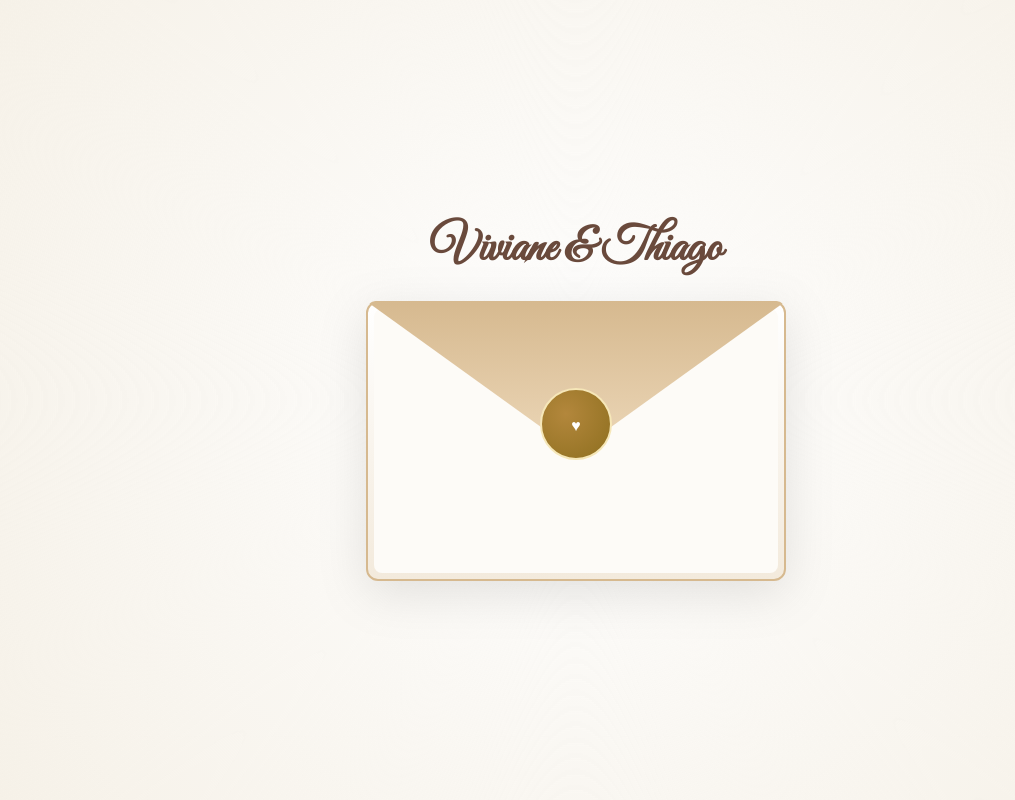
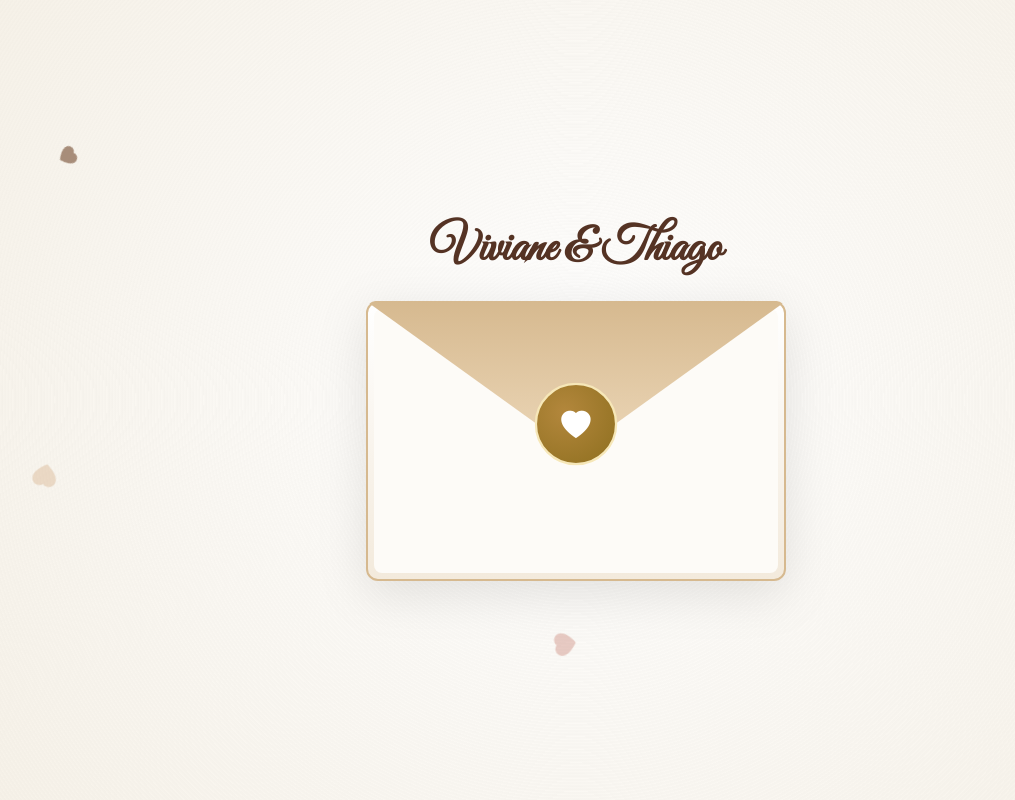
Before and after one commit to tsilvadev89/convite, a plain HTML site: page index.html in a window 1280 px wide. Shown: the whole page, without its empty margins (64-1079 px from the left). Drawn offline with nearby package versions, Linux system fonts and the light colour scheme.

Commit message:
comit js animation

```diff
--- a/index.html
+++ b/index.html
@@ -20,7 +20,8 @@
       <div class="envelope3d" id="envelope" role="button" aria-label="Abrir convite">
         <div class="pocket"></div>
         <div class="flap"></div>
-        <div class="seal">♥</div>
+        <!-- selo com coração (Bootstrap Icon) -->
+        <div class="seal"><i class="bi bi-heart-fill" aria-hidden="true"></i></div>
         <div class="letter"></div>
       </div>
     </div>
@@ -72,7 +73,7 @@
               <span>Fale com o Noivo</span>
             </a>
           </div>
-          <button class="btn btn-outline" id="back-details" type="button" aria-label="Voltar à frente">Voltar</button>
+          <button class="btn" id="back-details" type="button" aria-label="Voltar à frente">Voltar</button>
         </div>
       </div>
     </div>
--- a/script.js
+++ b/script.js
@@ -58,5 +58,58 @@ if(btnBack && flipInner){
   btnBack.addEventListener('click', ()=> flipInner.classList.remove('flipped'));
 }
 
+// Pulso dourado automático a cada 3s na página 1
+let pulseTimer = setInterval(()=>{
+  const page1 = document.querySelector('#page1');
+  const env = document.querySelector('#envelope');
+  if(page1?.classList.contains('active') && !env.classList.contains('open')){
+    const rect = page1.getBoundingClientRect();
+    createPulse(rect.width/2, rect.height/2);
+  }
+},3000);
+
+// Pulso no clique
+document.querySelector('#page1').addEventListener('click',(e)=>{
+  createPulse(e.clientX, e.clientY);
+});
+
+// Função que cria pulso
+function createPulse(x,y){
+  const pulse=document.createElement('div');
+  pulse.className='pulse-circle';
+  pulse.style.left=x+'px';
+  pulse.style.top=y+'px';
+  document.querySelector('#page1').appendChild(pulse);
+  setTimeout(()=>pulse.remove(),1200);
+}
+
+// ===== Chuva de corações (Bootstrap Icons + paleta terracota) =====
+const terracotaPalette = [
+
+  "#f2f2f2", // dourado queimado
+  "#d9b794", // dourado queimado
+  "#ea6445", // terracota claro
+  "#a3a89a", // marrom clássico
+  "#967761", // sienna
+  "#b24a35"  // vinho terroso
+];
+
+function createHeart() {
+  const heart = document.createElement('i');
+  heart.className = 'bi bi-heart-fill heart';
+  heart.style.left = Math.random() * window.innerWidth + 'px';
+  heart.style.fontSize = (16 + Math.random()*18) + 'px';
+  heart.style.animationDuration = (3 + Math.random()*3) + 's';
+
+  // cor aleatória da paleta terracota
+  const color = terracotaPalette[Math.floor(Math.random() * terracotaPalette.length)];
+  heart.style.color = color;
+
+  document.body.appendChild(heart);
+  setTimeout(()=>heart.remove(), 6000);
+}
+// gera corações em intervalos regulares
+setInterval(createHeart, 1400);
+
 // Inicial
 showPage(1);
--- a/style.css
+++ b/style.css
@@ -6,14 +6,14 @@
   --paper: #FDFBF7;
   --paper-2: #F6F1E7;
   --ink: #3D2B1F;
-  --cocoa: #6A4A3C;
+  --cocoa: #553324;
   --gold: #D6B98F;
   --gold-2: #B9965E;
   --glass: rgba(255, 255, 255, 0.082);
 
   /* Círculos da Página 1 */
-  --portal-circles-opacity: .18;
-  --portal-circles-speed: 26s;
+  --portal-circles-opacity: .2;
+  --portal-circles-speed: 22s;
 
   /* ===== Fundo da Página 2 (config dinâmicas) ===== */
   --bg-hero-img: url('./src/img/Casal.jpeg');      /* troque aqui a foto */
@@ -21,11 +21,11 @@
 
   /* Valores base (desktop) */
   --bg-hero-size: 110%;                  /* zoom */
-  --bg-hero-pos: top;                 /* posição */
+  --bg-hero-pos: top;                    /* posição */
 
   /* Overlay claro sobre a foto (para contraste) */
   --bg-overlay-from: rgba(15, 14, 14, 0.92);
-  --bg-overlay-to:   rgba(255,255,255,.70);
+  --bg-overlay-to:   rgba(169, 166, 166, 0.7);
 
   /* Alturas do card */
   --card-height-desktop: 75vh;
@@ -83,13 +83,30 @@ body{
 .page-portal::before{
   content:""; position:absolute; inset:0;
   background: repeating-radial-gradient(circle at center,
-              rgba(0,0,0,0.05) 0px,
-              rgba(0,0,0,0.05) 1px,
-              transparent 2px);
+              rgba(0,0,0,0.08) 0px,
+              rgba(0,0,0,0.08) 1px,
+              transparent 3px);
   opacity: var(--portal-circles-opacity);
   animation: ripple var(--portal-circles-speed) linear infinite;
 }
 @keyframes ripple{ from{transform:scale(1);} to{transform:scale(1.35);} }
+
+/* Pulso dourado (onda) */
+.pulse-circle{
+  position:absolute;
+  width:24px; height:24px;
+  border-radius:50%;
+  background: radial-gradient(circle, var(--gold-2) 0%, transparent 70%);
+  pointer-events:none;
+  transform: translate(-50%,-50%) scale(0);
+  opacity:0.7;
+  animation: pulseAnim 1.2s ease-out forwards;
+}
+@keyframes pulseAnim{
+  0%   { transform:translate(-50%,-50%) scale(0.3); opacity:0.6; }
+  70%  { transform:translate(-50%,-50%) scale(3.5); opacity:0.3; }
+  100% { transform:translate(-50%,-50%) scale(5); opacity:0; }
+}
 
 .envelope-wrapper{
   display:flex; flex-direction:column; align-items:center; gap:22px;
@@ -116,12 +133,22 @@ body{
   transform-origin: top center; transition:transform 1s ease-in-out;
   border-top-left-radius:10px; border-top-right-radius:10px; z-index:3;
 }
+/* Selo com coração pulsante */
 .envelope3d .seal{
   position:absolute; top:44%; left:50%; transform:translate(-50%,-50%);
   width:72px; height:72px; border-radius:50%;
   background:radial-gradient(circle at 35% 35%,#b3873c,#8e6f1f);
   border:2px solid #f6e7b8; color:#fff; display:grid; place-items:center; z-index:4;
+  animation: heartbeat 1.8s ease-in-out infinite;
 }
+.envelope3d .seal i{ font-size:1.6rem; color:#fff; }
+@keyframes heartbeat {
+  0%,100%{ transform:translate(-50%,-50%) scale(1); }
+  25%{ transform:translate(-50%,-50%) scale(1.25); }
+  50%{ transform:translate(-50%,-50%) scale(0.9); }
+  75%{ transform:translate(-50%,-50%) scale(1.15); }
+}
+
 .envelope3d .letter{ position:absolute; inset:8px; background:var(--paper); border-radius:8px; z-index:2; }
 .envelope3d.open .flap{ transform:rotateX(-180deg); }
 .envelope3d.open .seal{ opacity:0; transform:translate(-50%,-50%) scale(.65); }
@@ -229,6 +256,22 @@ body{
 }
 .link-btn i{ font-size:1.2rem; color: var(--gold-2); }
 
+/* ================= Chuva de corações (Bootstrap Icons) ================= */
+.heart{
+  position: fixed;
+  top:-10px;
+  pointer-events:none;
+  animation: fall linear forwards;
+  z-index:9999;
+}
+
+@keyframes fall{
+  to{
+    transform: translateY(110vh) rotate(360deg);
+    opacity:0;
+  }
+}
+
 /* ===== Acessibilidade: reduzir movimento ===== */
 @media (prefers-reduced-motion: reduce){
   .page{ transition:none !important; }
```
